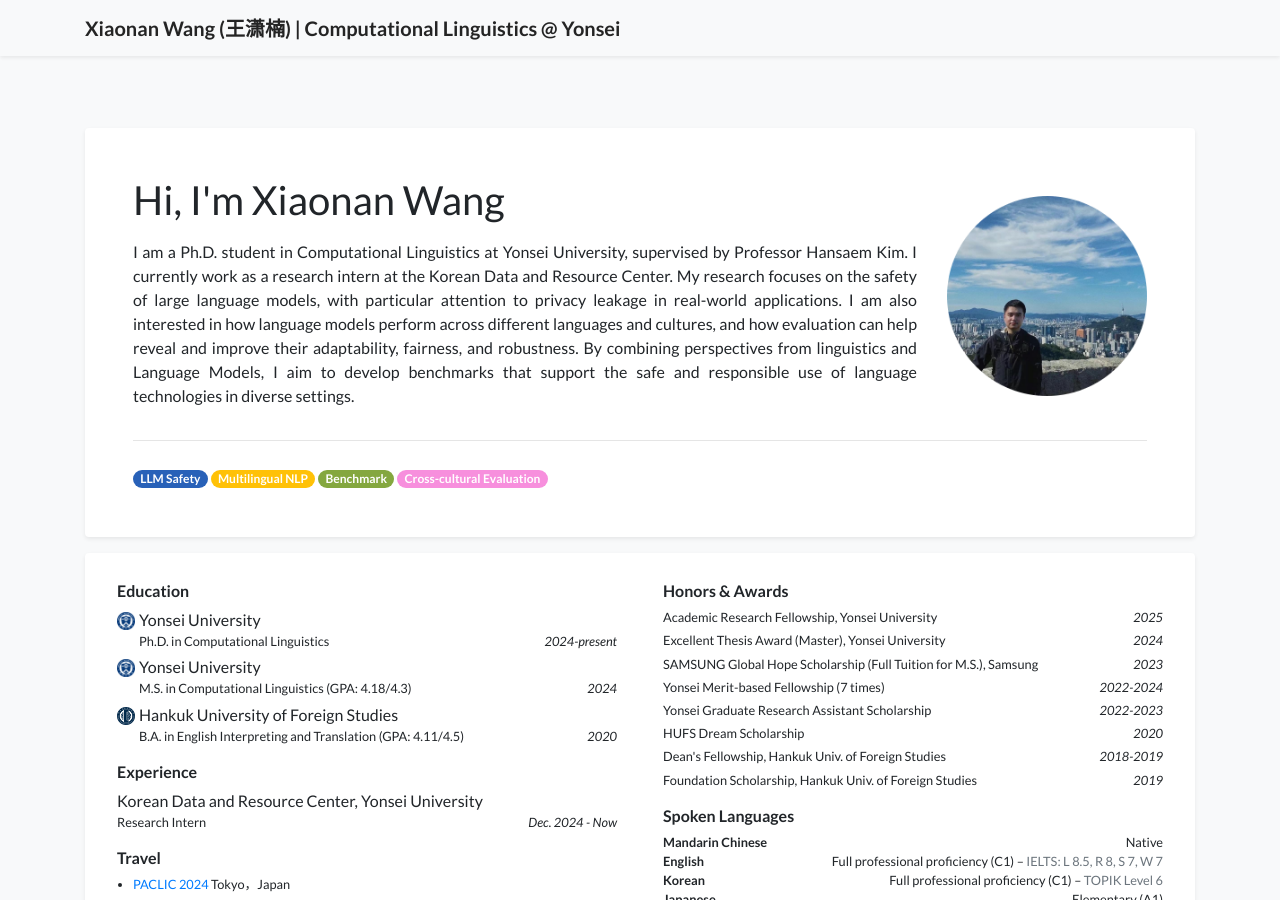
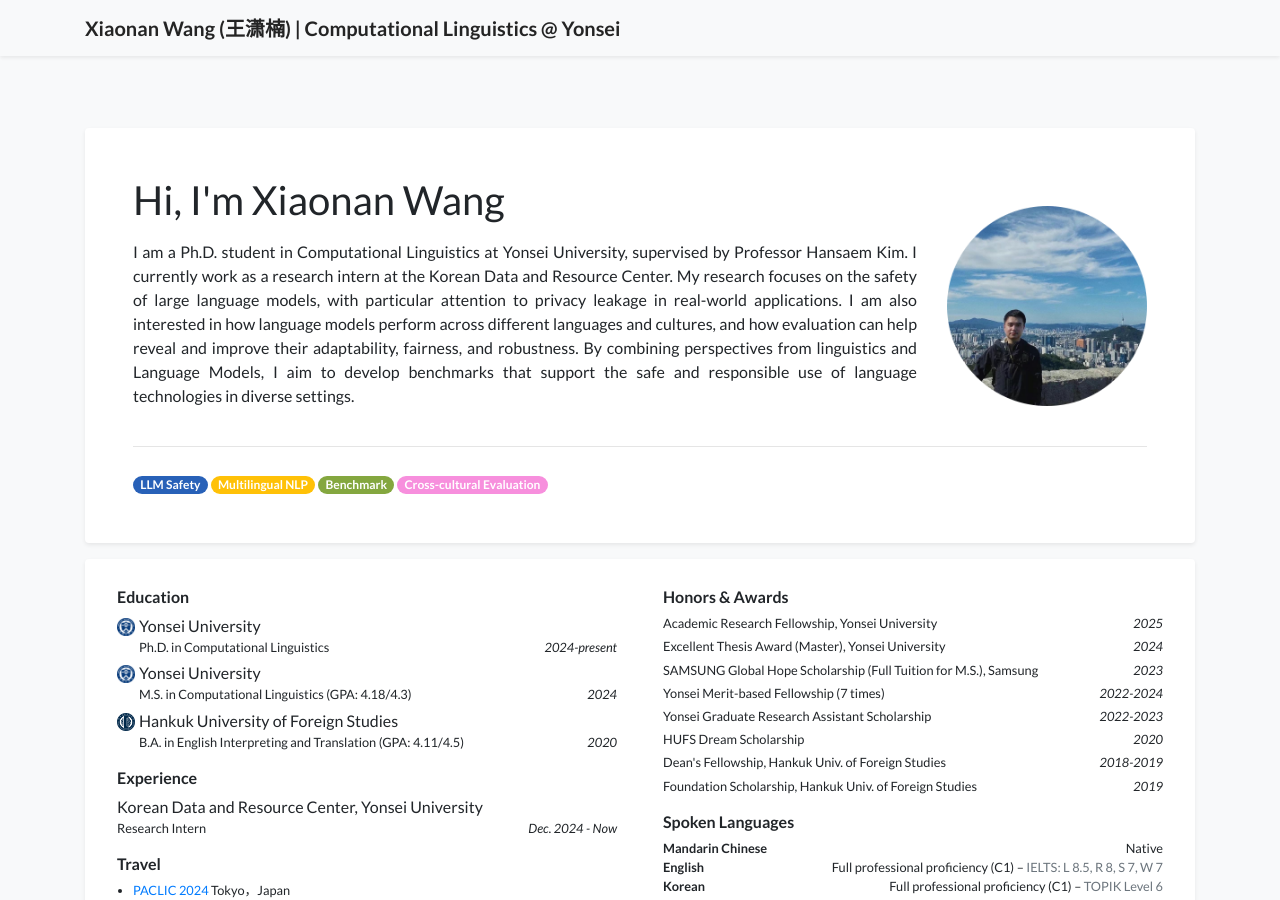
Before and after one commit to wangxiaonan-git/wangxiaonan-git.github.io, a Jekyll site: the page built from index.html, in a window 1280 px wide and 900 px high. Built offline with Jekyll 4.4.1, drawn with Linux system fonts in a browser that asks for light colours; a style sheet for code colours, icons or effects is not loaded.

Commit message:
Update profile_card.html

```diff
--- a/_includes/widgets/profile_card.html
+++ b/_includes/widgets/profile_card.html
@@ -23,7 +23,7 @@
                             <img
                                 src="{{ site.data.profile.portrait_url }}"
                                 class="figure-img img-fluid"
-                                style="height: 200px; margin-top: 20px;"
+                                style="height: 200px; margin-top: 30px;"
                                 data-toggle="tooltip"
                                 data-placement="top"
                                 title="{{ site.data.profile.portrait_caption }}"
```
